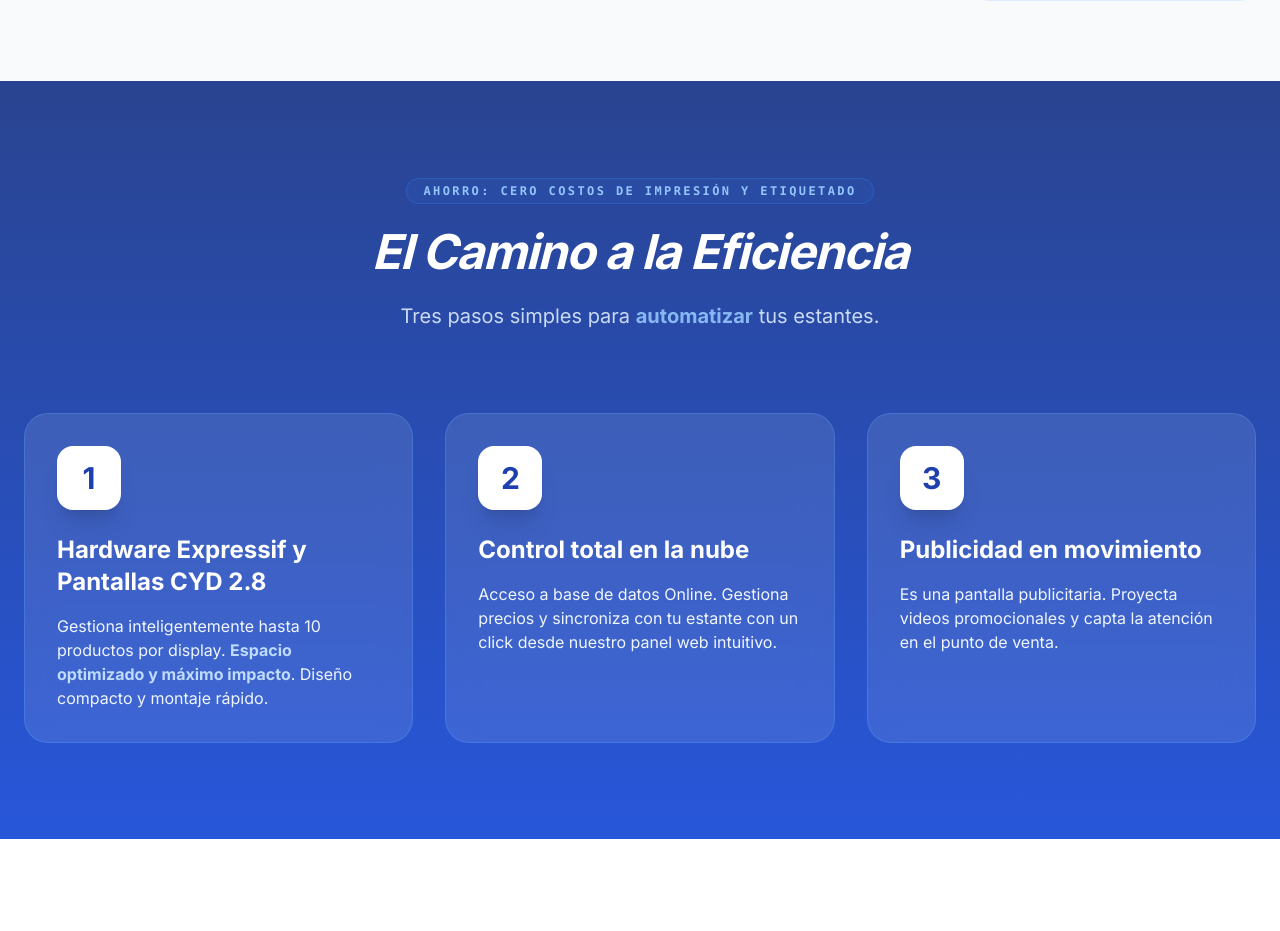
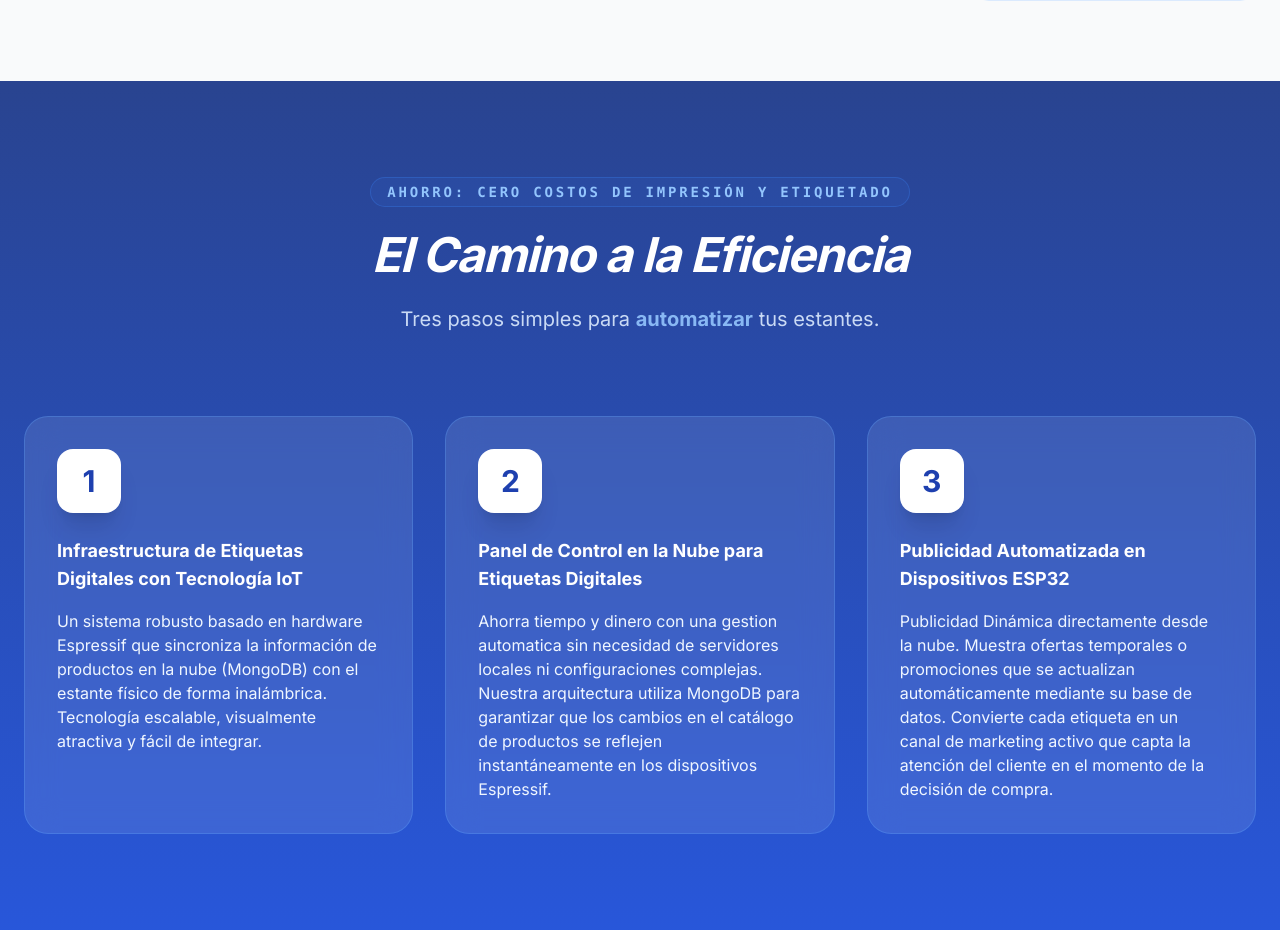
Before and after one commit to mtch-proyectos/smart_labels_web, a Node server app: page / in a window 1280 px wide. Shown: the part 1111-2042 px from the top of the page. Run offline with Node 20, Linux system fonts and the light colour scheme; some libraries are stand-ins or nearby versions.

Commit message:
Modificacion espacios entre textos

```diff
--- a/views/index.ejs
+++ b/views/index.ejs
@@ -94,7 +94,7 @@
 
             <div class="container mx-auto px-6 relative z-10">
                 <div class="text-center max-w-3xl mx-auto mb-20">
-                    <span class="inline-block px-4 py-1 mb-6 text-xs font-mono font-bold tracking-[0.2em] text-blue-300 uppercase border border-blue-500/30 rounded-full bg-blue-500/10">
+                    <span class="inline-block px-4 py-1 mb-6 text-sm font-mono font-bold tracking-[0.2em] text-blue-300 uppercase border border-blue-500/30 rounded-full bg-blue-500/10">
                         Ahorro: Cero costos de impresión y etiquetado
                     </span>
                     <h2 class="text-4xl md:text-5xl font-extrabold text-white mb-6 italic tracking-tight">
@@ -104,28 +104,28 @@
                         Tres pasos simples para <span class="text-blue-300 font-semibold">automatizar</span> tus estantes.
                     </p>
                 </div>
-                <div class="grid grid-cols-1 sm:grid-cols-3 gap-8">
+                <div class="grid grid-cols-1 sm:grid-cols-3 gap-8" -mt-16>
                     <div class="group bg-white bg-opacity-10 backdrop-blur-lg p-8 rounded-3xl border border-blue-400 border-opacity-30 hover:bg-opacity-20 transition-all duration-300">
                         <div class="w-16 h-16 bg-white text-blue-800 text-3xl font-black rounded-2xl flex items-center justify-center mb-6 shadow-xl transform group-hover:scale-110 transition">1</div>
-                        <h3 class="text-2xl font-bold text-white mb-4">Hardware Expressif y Pantallas CYD 2.8</h3>
+                        <h3 class="text-lg font-bold text-white mb-4">Infraestructura de Etiquetas Digitales con Tecnología IoT</h3>
                         <p class="text-blue-50">
-                            Gestiona inteligentemente hasta 10 productos por display. <span class="font-bold text-blue-200">Espacio optimizado y máximo impacto</span>. Diseño compacto y montaje rápido.
+                            Un sistema robusto basado en hardware Espressif que sincroniza la información de productos en la nube (MongoDB) con el estante físico de forma inalámbrica. Tecnología escalable, visualmente atractiva y fácil de integrar.
                         </p>
                     </div>
 
                     <div class="group bg-white bg-opacity-10 backdrop-blur-lg p-8 rounded-3xl border border-blue-400 border-opacity-30 hover:bg-opacity-20 transition-all duration-300">
                         <div class="w-16 h-16 bg-white text-blue-800 text-3xl font-black rounded-2xl flex items-center justify-center mb-6 shadow-xl transform group-hover:scale-110 transition">2</div>
-                        <h3 class="text-2xl font-bold text-white mb-4">Control total en la nube</h3>
+                        <h3 class="text-lg font-bold text-white mb-4">Panel de Control en la Nube para Etiquetas Digitales</h3>
                         <p class="text-blue-50">
-                            Acceso a base de datos Online. Gestiona precios y sincroniza con tu estante con un click desde nuestro panel web intuitivo.
+                            Ahorra tiempo y dinero con una gestion automatica sin necesidad de servidores locales ni configuraciones complejas. Nuestra arquitectura utiliza MongoDB para garantizar que los cambios en el catálogo de productos se reflejen instantáneamente en los dispositivos Espressif.
                         </p>
                     </div>
 
                     <div class="group bg-white bg-opacity-10 backdrop-blur-lg p-8 rounded-3xl border border-blue-400 border-opacity-30 hover:bg-opacity-20 transition-all duration-300">
                         <div class="w-16 h-16 bg-white text-blue-800 text-3xl font-black rounded-2xl flex items-center justify-center mb-6 shadow-xl transform group-hover:scale-110 transition">3</div>
-                        <h3 class="text-2xl font-bold text-white mb-4">Publicidad en movimiento</h3>
+                        <h3 class="text-lg font-bold text-white mb-4">Publicidad Automatizada en Dispositivos ESP32</h3>
                         <p class="text-blue-50">
-                            Es una pantalla publicitaria. Proyecta videos promocionales y capta la atención en el punto de venta.
+                            Publicidad Dinámica directamente desde la nube. Muestra ofertas temporales o promociones que se actualizan automáticamente mediante su base de datos. Convierte cada etiqueta en un canal de marketing activo que capta la atención del cliente en el momento de la decisión de compra.
                         </p>
                     </div>
                 </div>
```
